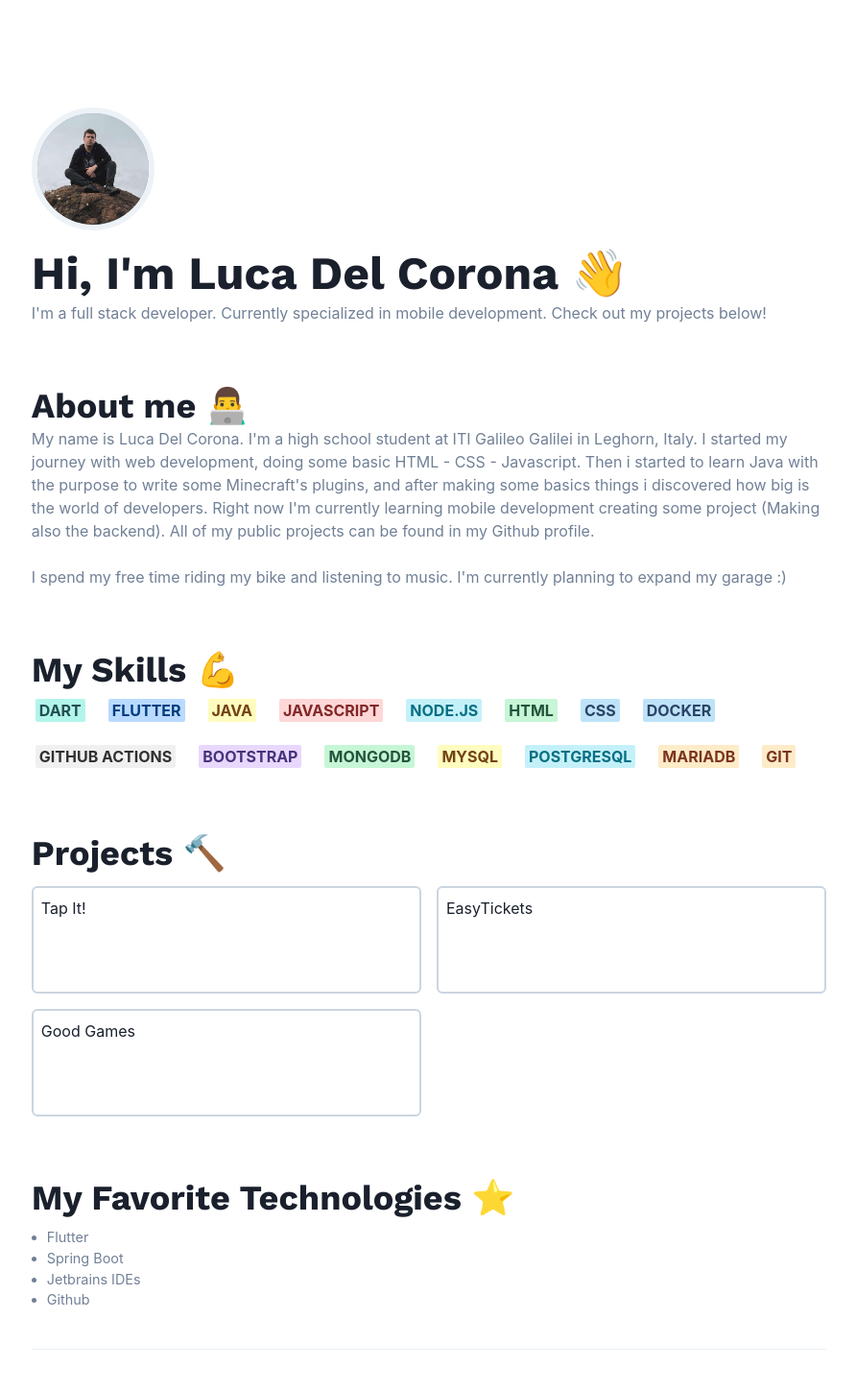
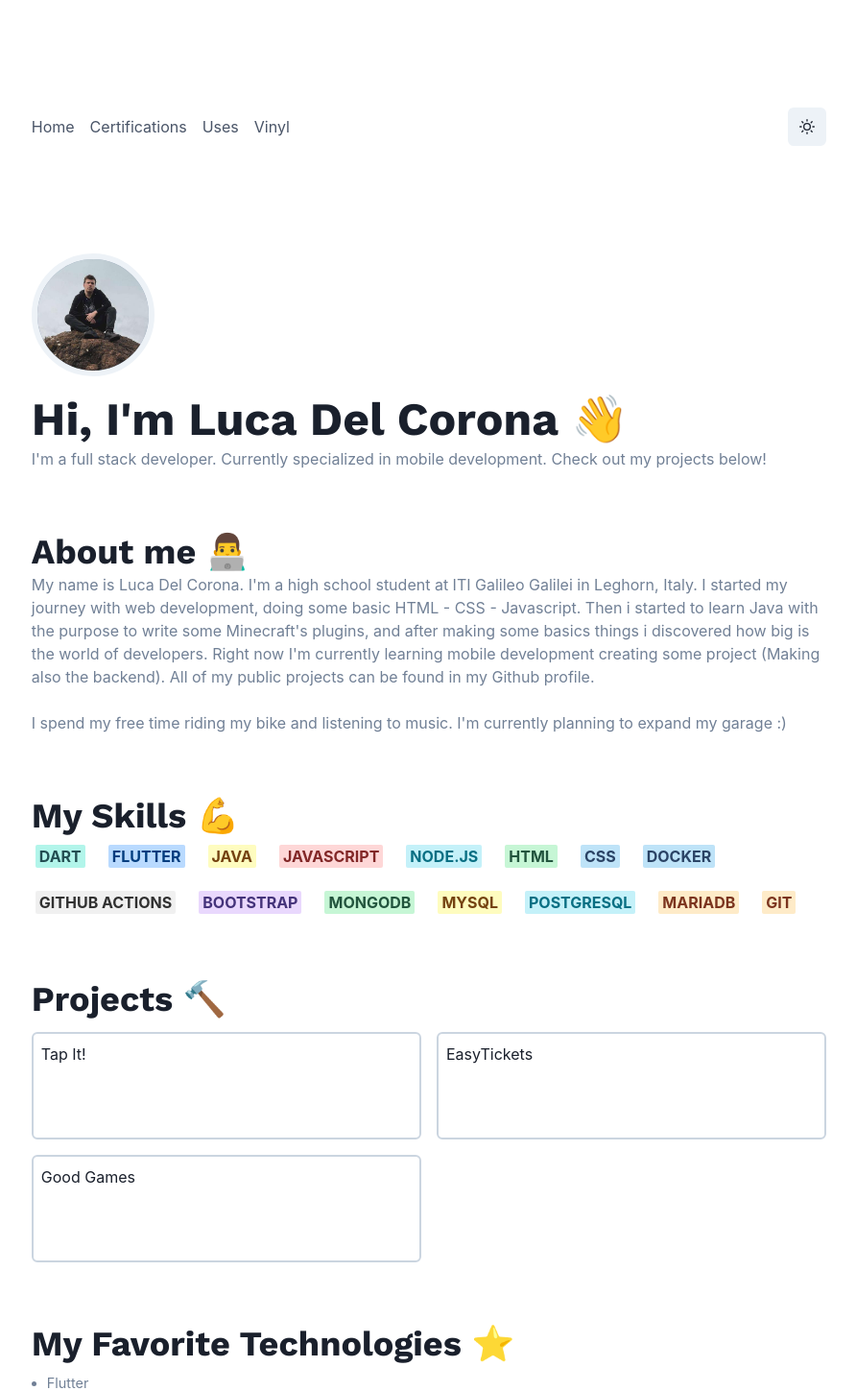
Before and after one commit to VoidElle/Portfolio, a Next.js app: page / in a window 1280 px wide. Shown: the top 1449 px of the page at 96% size, without its empty margins (193-1085 px from the left). Built offline with nearby package versions, Linux system fonts and the light colour scheme.

Commit message:
🌕 Added Navbar and Dark theme

```diff
--- a/components/Footer.tsx
+++ b/components/Footer.tsx
@@ -16,6 +16,9 @@ const Footer = (): JSX.Element => {
                     </StyledLink>
                 </Stack>
                 <Stack>
+                    <StyledLink href="/certifications" passHref>
+                        Certifications
+                    </StyledLink>
                     <StyledLink href="https://github.com/VoidElle" target="_blank">
                         Github
                     </StyledLink>
--- /dev/null
+++ b/components/Navbar.tsx
@@ -0,0 +1,55 @@
+import React from "react";
+import { Button, Flex, Container, Link as StyledLink } from "@chakra-ui/react";
+import Link from "next/link";
+import { SunIcon } from "@chakra-ui/icons";
+import { useColorMode, useColorModeValue } from "@chakra-ui/color-mode";
+
+interface NavbarProps {
+    width: string;
+    padding: number;
+}
+
+const Navbar = ({ width, padding }: NavbarProps) => {
+    const { toggleColorMode } = useColorMode();
+
+    return (
+        <Container pt={{ base: "12", md: "28" }} maxW={width} px={padding}>
+            <Flex justifyContent="space-between" alignItems="center">
+                <Flex>
+                    <Link href="/" passHref>
+                        <StyledLink textColor="gray.600" pr={2}>
+                            Home
+                        </StyledLink>
+                    </Link>
+                    <Link href="/certifications" passHref>
+                        <StyledLink textColor="gray.600" px={2}>
+                            Certifications
+                        </StyledLink>
+                    </Link>
+                    <Link href="/uses" passHref>
+                        <StyledLink textColor="gray.600" px={2}>
+                            Uses
+                        </StyledLink>
+                    </Link>
+                    <Link href="/vinyl" passHref>
+                        <StyledLink textColor="gray.600" pl={2}>
+                            Vinyl
+                        </StyledLink>
+                    </Link>
+                </Flex>
+                <Flex>
+                    <Button
+                        variant="solid"
+                        w={4}
+                        onClick={toggleColorMode}
+                        outlineColor="transparent"
+                    >
+                        <SunIcon />
+                    </Button>
+                </Flex>
+            </Flex>
+        </Container>
+    );
+};
+
+export default Navbar;
--- a/package.json
+++ b/package.json
@@ -8,6 +8,7 @@
     "lint": "next lint"
   },
   "dependencies": {
+    "@chakra-ui/icons": "^1.1.1",
     "@chakra-ui/react": "^1.7.3",
     "@emotion/react": "^11.7.1",
     "@emotion/styled": "^11.6.0",
--- a/pages/_document.tsx
+++ b/pages/_document.tsx
@@ -6,12 +6,14 @@ import Document, {
     DocumentContext,
     DocumentInitialProps
 } from "next/document";
+import { ColorModeScript } from "@chakra-ui/react";
+import theme from "../theme";
 
 class MyDocument extends Document {
 
     static async getInitialProps(ctx: DocumentContext): Promise<DocumentInitialProps> {
-        const initalProps: DocumentInitialProps = await Document.getInitialProps(ctx);
-        return { ...initalProps };
+        const initialProps: DocumentInitialProps = await Document.getInitialProps(ctx);
+        return { ...initialProps };
     }
 
     render(): JSX.Element {
@@ -23,8 +25,9 @@ class MyDocument extends Document {
                     <link href="https://fonts.googleapis.com/css2?family=Work+Sans:wght@100;200;300;400;500;600;700;800;900&display=swap" rel="stylesheet"/>
                 </Head>
                 <body>
-                <Main />
-                <NextScript />
+                    <ColorModeScript initialColorMode={theme.config.initialColorMode} />
+                    <Main />
+                    <NextScript />
                 </body>
             </Html>
         );
--- a/pages/index.tsx
+++ b/pages/index.tsx
@@ -12,6 +12,7 @@ import Technologies from "../components/Technologies";
 import Footer from "../components/Footer";
 import Skills from "../components/Skills";
 import Certification from "../components/Certification";
+import Navbar from "../components/Navbar";
 
 export default function Home() {
 
@@ -30,6 +31,7 @@ export default function Home() {
               <meta property="og:image" content="https://source.unsplash.com/collection/94997000/" />
               <link rel="shortcut icon" href="/favicon.png" type="image/x-icon" />
           </Head>
+          <Navbar width={width} padding={padding} />
           <Container pt={{ base: "12", md: "28" }} maxW={width} px={padding}>
               <Avatar borderWidth="6px" borderColor="gray.100" h={32} w={32} src="/me.jpg" />
           </Container>
--- /dev/null
+++ b/theme.ts
@@ -0,0 +1,10 @@
+import { extendTheme } from "@chakra-ui/react";
+
+const config = {
+    initialColorMode: "light",
+    useSystemColorMode: true
+};
+
+const theme = extendTheme({ config });
+
+export default theme;
```
Also changed, not shown: 1 other file (tests, documents, lock files or other folders).
